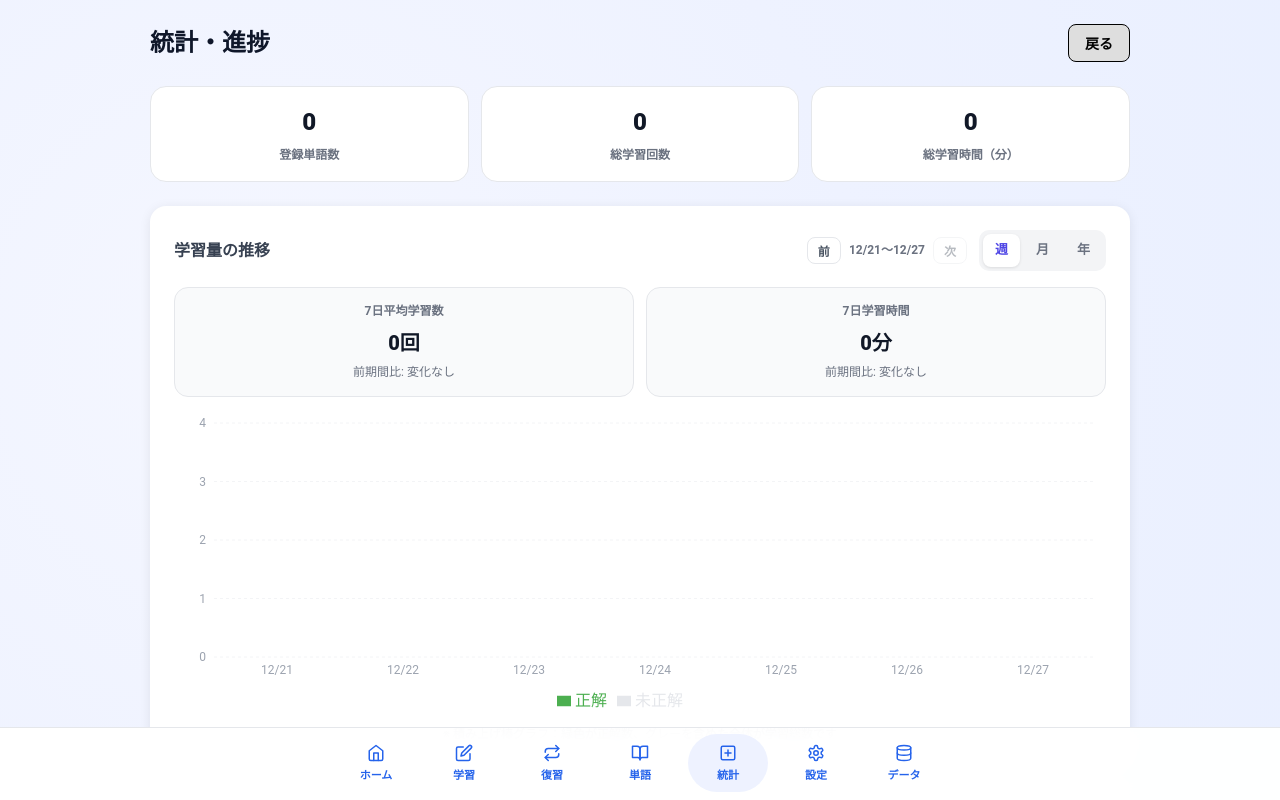
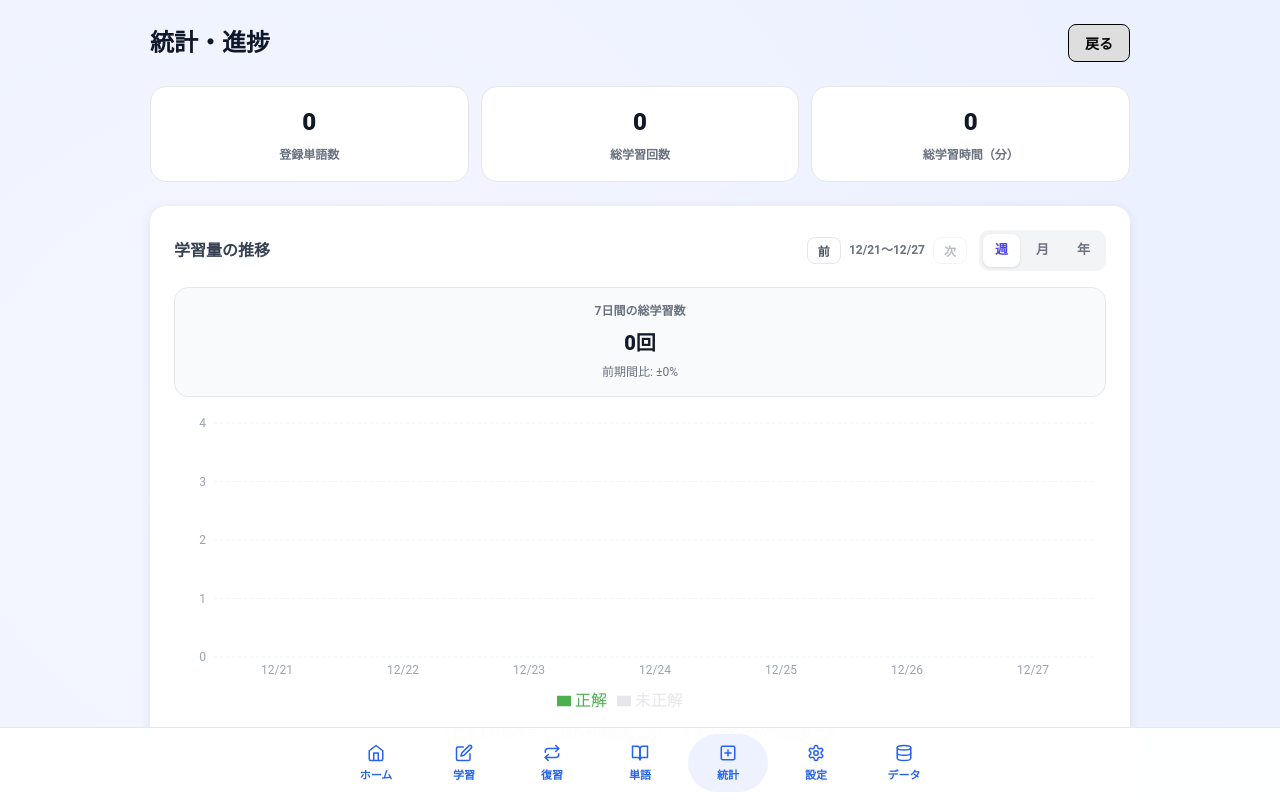
Before and after one commit to kazurytaniy/english-learning-app, a React (Vite) app: page / in a window 1280 px wide. Both pictures are taken after a click on the button "統計". Shown: the top 800 px of the page. Built offline with nearby package versions, Linux system fonts and the light colour scheme.

Commit message:
Update status system, learning time logic, and stats improvements

```diff
--- a/src/components/StatsPage.jsx
+++ b/src/components/StatsPage.jsx
@@ -19,9 +19,9 @@ import { formatDateJst } from '../utils/date';
 
 const STATUS_COLORS = {
   'まだまだ': '#9e9e9e',
+  '読める': '#2196f3',
+  '話せる': '#4caf50',
   '聞ける': '#ffc107',
-  '話せる': '#4caf50',
-  '書ける': '#2196f3',
   'マスター': '#ffd700',
 };
 
@@ -74,6 +74,7 @@ const buildWeekData = (dayMap, weekOffset) => {
       correct: entry.correct,
       incorrect: entry.count - entry.correct,
       time: entry.time,
+      accuracy: entry.count > 0 ? Math.round((entry.correct / entry.count) * 100) : 0,
     });
   }
   return { data, start, end: new Date(start.getTime() + 6 * 86400000) };
@@ -98,6 +99,7 @@ const buildMonthData = (dayMap, monthOffset) => {
       correct: entry.correct,
       incorrect: entry.count - entry.correct,
       time: entry.time,
+      accuracy: entry.count > 0 ? Math.round((entry.correct / entry.count) * 100) : 0,
     });
   }
   return { data, start, end };
@@ -118,6 +120,7 @@ const buildYearData = (monthMap, yearOffset) => {
       correct: entry.correct,
       incorrect: entry.count - entry.correct,
       time: entry.time,
+      accuracy: entry.count > 0 ? Math.round((entry.correct / entry.count) * 100) : 0,
     });
   }
   const start = new Date(today);
@@ -147,12 +150,11 @@ const formatDuration = (ms) => {
 };
 
 const trendLabel = (current, previous) => {
-  if (previous === 0 && current === 0) return '変化なし';
-  if (previous === 0) return '増加';
+  if (previous === 0 && current === 0) return '±0%';
+  if (previous === 0) return '+100%';
   const diff = current - previous;
   const pct = Math.round((diff / previous) * 100);
-  if (pct === 0) return '変化なし';
-  return pct > 0 ? `増加 +${pct}%` : `減少 ${pct}%`;
+  return (pct >= 0 ? '+' : '') + pct + '%';
 };
 
 const sumDayRange = (dayMap, start, days) => {
@@ -226,57 +228,28 @@ export default function StatsPage({ repo, onBack }) {
     : formatRangeLabel(activityPayload.start, activityPayload.end);
 
   const highlight = useMemo(() => {
+    let current, previous, label;
+
     if (mode === 'year') {
       const currentStart = new Date(activityPayload.start);
       const previousStart = new Date(currentStart);
       previousStart.setMonth(currentStart.getMonth() - 12);
-      const current = sumMonthRange(monthMap, currentStart, 12);
-      const previous = sumMonthRange(monthMap, previousStart, 12);
-      return {
-        periodLabel: '12ヶ月',
-        avgCount: Math.round(current.totalCount / 12),
-        totalTime: current.totalTime,
-        countTrend: trendLabel(current.totalCount, previous.totalCount),
-        timeTrend: trendLabel(current.totalTime, previous.totalTime),
-      };
-    }
-    const days = mode === 'week' ? 7 : 31;
-
-    // 7日平均の場合は「当日を含む7日間」の集計にする（スライディングウィンドウ）
-    if (mode === 'week') {
-      const today = toJstMidnight(new Date());
-      const currentEnd = new Date(today);
-      currentEnd.setDate(today.getDate() - (weekOffset * 7));
-
-      const currentStart = new Date(currentEnd);
-      currentStart.setDate(currentEnd.getDate() - 6);
-
-      const previousEnd = new Date(currentStart);
-      previousEnd.setDate(currentStart.getDate() - 1);
-
-      const previousStart = new Date(previousEnd);
-      previousStart.setDate(previousEnd.getDate() - 6);
-
-      const current = sumDayRange(dayMap, currentStart, 7);
-      const previous = sumDayRange(dayMap, previousStart, 7);
-
-      return {
-        periodLabel: '7日',
-        avgCount: Math.round(current.totalCount / 7),
-        totalTime: current.totalTime,
-        countTrend: trendLabel(current.totalCount, previous.totalCount),
-        timeTrend: trendLabel(current.totalTime, previous.totalTime),
-      };
+      current = sumMonthRange(monthMap, currentStart, 12);
+      previous = sumMonthRange(monthMap, previousStart, 12);
+      label = '12ヶ月';
+    } else {
+      const days = mode === 'week' ? 7 : 31;
+      const currentStart = new Date(activityPayload.start);
+      const previousStart = new Date(currentStart);
+      previousStart.setDate(currentStart.getDate() - days);
+      current = sumDayRange(dayMap, currentStart, days);
+      previous = sumDayRange(dayMap, previousStart, days);
+      label = mode === 'week' ? '7日間' : '31日間';
     }
 
-    const currentStart = new Date(activityPayload.start);
-    const previousStart = new Date(currentStart);
-    previousStart.setDate(currentStart.getDate() - days);
-    const current = sumDayRange(dayMap, currentStart, days);
-    const previous = sumDayRange(dayMap, previousStart, days);
     return {
-      periodLabel: mode === 'week' ? '7日' : '31日',
-      avgCount: Math.round(current.totalCount / days),
+      periodLabel: label,
+      totalCount: current.totalCount,
       totalTime: current.totalTime,
       countTrend: trendLabel(current.totalCount, previous.totalCount),
       timeTrend: trendLabel(current.totalTime, previous.totalTime),
@@ -299,18 +272,47 @@ export default function StatsPage({ repo, onBack }) {
     }));
   }, [items]);
 
-  const cumulativeData = useMemo(() => {
-    let sum = 0;
-    return activityData.map((d) => {
-      sum += d.count;
-      return { ...d, cumulative: sum };
-    });
-  }, [activityData]);
-
   const totalStatusCount = useMemo(
     () => currentStatusData.reduce((acc, cur) => acc + cur.value, 0),
     [currentStatusData],
   );
+
+  const renderTimeTooltip = ({ active, payload, label }) => {
+    if (active && payload && payload.length) {
+      const timeData = payload.find(p => p.dataKey === 'time');
+      const countData = payload.find(p => p.dataKey === 'count');
+      const ms = timeData ? timeData.value : 0;
+      const count = countData ? countData.value : 0;
+      return (
+        <div style={{ backgroundColor: '#fff', padding: '12px', borderRadius: '12px', border: '1px solid #f3f4f6', boxShadow: '0 4px 12px rgba(0,0,0,0.1)' }}>
+          <p style={{ margin: '0 0 8px', fontWeight: 'bold', color: '#374151', fontSize: '14px' }}>{label}</p>
+          <div style={{ color: '#6366f1', fontSize: '13px', fontWeight: 600, marginBottom: '4px' }}>
+            学習時間: {formatDuration(ms)}
+          </div>
+          <div style={{ color: '#6b7280', fontSize: '13px', fontWeight: 600 }}>
+            学習回数: {count}回
+          </div>
+        </div>
+      );
+    }
+    return null;
+  };
+
+  const renderAccuracyTooltip = ({ active, payload, label }) => {
+    if (active && payload && payload.length) {
+      const val = payload[0].value;
+      const color = val > 70 ? '#2196f3' : val >= 50 ? '#4caf50' : val >= 33 ? '#ffc107' : '#f44336';
+      return (
+        <div style={{ backgroundColor: '#fff', padding: '12px', borderRadius: '12px', border: '1px solid #f3f4f6', boxShadow: '0 4px 12px rgba(0,0,0,0.1)' }}>
+          <p style={{ margin: '0 0 8px', fontWeight: 'bold', color: '#374151', fontSize: '14px' }}>{label}</p>
+          <div style={{ color: color, fontSize: '15px', fontWeight: 800 }}>
+            正解率: {val}%
+          </div>
+        </div>
+      );
+    }
+    return null;
+  };
 
   const renderBarTooltip = ({ active, payload, label }) => {
     if (active && payload && payload.length) {
@@ -574,15 +576,10 @@ export default function StatsPage({ repo, onBack }) {
           </div>
 
           <div className="highlight-grid">
-            <div className="highlight-item">
-              <div className="highlight-title">{highlight.periodLabel}平均学習数</div>
-              <div className="highlight-value">{highlight.avgCount}回</div>
+            <div className="highlight-item" style={{ gridColumn: 'span 3' }}>
+              <div className="highlight-title">{highlight.periodLabel}の総学習数</div>
+              <div className="highlight-value">{highlight.totalCount}回</div>
               <div className="highlight-sub">前期間比: {highlight.countTrend}</div>
-            </div>
-            <div className="highlight-item">
-              <div className="highlight-title">{highlight.periodLabel}学習時間</div>
-              <div className="highlight-value">{formatDuration(highlight.totalTime)}</div>
-              <div className="highlight-sub">前期間比: {highlight.timeTrend}</div>
             </div>
           </div>
 
@@ -605,16 +602,65 @@ export default function StatsPage({ repo, onBack }) {
         </div>
 
         <div className="stats-card">
-          <div className="chart-title">累積学習回数</div>
-          <div style={{ height: 300, width: '100%' }}>
+          <div className="chart-title">学習頻度の推移</div>
+
+          <div className="highlight-grid" style={{ gridTemplateColumns: '1fr 1fr' }}>
+            <div className="highlight-item">
+              <div className="highlight-title">{highlight.periodLabel}の総学習数</div>
+              <div className="highlight-value">{highlight.totalCount}回</div>
+              <div className="highlight-sub">前期間比: {highlight.countTrend}</div>
+            </div>
+            <div className="highlight-item">
+              <div className="highlight-title">{highlight.periodLabel}の学習時間</div>
+              <div className="highlight-value">{formatDuration(highlight.totalTime)}</div>
+              <div className="highlight-sub">前期間比: {highlight.timeTrend}</div>
+            </div>
+          </div>
+
+          <div style={{ height: 350, width: '100%' }}>
             <ResponsiveContainer width="100%" height="100%">
-              <LineChart data={cumulativeData} margin={{ top: 10, right: 10, left: -20, bottom: 0 }}>
+              <BarChart data={activityData} margin={{ top: 10, right: 10, left: -20, bottom: 0 }}>
                 <CartesianGrid strokeDasharray="3 3" vertical={false} stroke="#f3f4f6" />
                 <XAxis dataKey="label" axisLine={false} tickLine={false} tick={{ fontSize: 12, fill: '#9ca3af' }} />
-                <YAxis axisLine={false} tickLine={false} tick={{ fontSize: 12, fill: '#9ca3af' }} />
-                <Tooltip contentStyle={{ borderRadius: 12, border: 'none', boxShadow: '0 4px 12px rgba(0,0,0,0.1)' }} />
-                <Line type="monotone" dataKey="cumulative" name="累積回数" stroke="#4f46e5" strokeWidth={3} dot={false} />
-              </LineChart>
+                <YAxis
+                  axisLine={false}
+                  tickLine={false}
+                  tick={{ fontSize: 12, fill: '#9ca3af' }}
+                  tickFormatter={(val) => (val > 0 ? `${val}回` : '0')}
+                />
+                <Tooltip content={renderTimeTooltip} cursor={{ fill: '#f9fafb' }} />
+                <Bar dataKey="count" name="学習回数" fill="#6366f1" radius={[4, 4, 0, 0]} />
+              </BarChart>
+            </ResponsiveContainer>
+          </div>
+          <div className="muted" style={{ textAlign: 'center', marginTop: 12, fontSize: 11 }}>
+            ※ 棒グラフは学習回数を表しています。マウスオーバーで学習時間も確認できます。
+          </div>
+        </div>
+
+        <div className="stats-card">
+          <div className="chart-title">正解率の推移</div>
+          <div style={{ height: 250, width: '100%' }}>
+            <ResponsiveContainer width="100%" height="100%">
+              <BarChart data={activityData} margin={{ top: 10, right: 10, left: -20, bottom: 0 }}>
+                <CartesianGrid strokeDasharray="3 3" vertical={false} stroke="#f3f4f6" />
+                <XAxis dataKey="label" axisLine={false} tickLine={false} tick={{ fontSize: 12, fill: '#9ca3af' }} />
+                <YAxis
+                  axisLine={false}
+                  tickLine={false}
+                  tick={{ fontSize: 12, fill: '#9ca3af' }}
+                  domain={[0, 100]}
+                  tickFormatter={(val) => `${val}%`}
+                />
+                <Tooltip content={renderAccuracyTooltip} cursor={{ fill: '#f9fafb' }} />
+                <Bar dataKey="accuracy" name="正解率" radius={[4, 4, 0, 0]}>
+                  {activityData.map((entry, index) => {
+                    const val = entry.accuracy;
+                    const color = val > 70 ? '#2196f3' : val >= 50 ? '#4caf50' : val >= 33 ? '#ffc107' : '#f44336';
+                    return <Cell key={`cell-${index}`} fill={color} />;
+                  })}
+                </Bar>
+              </BarChart>
             </ResponsiveContainer>
           </div>
         </div>
--- a/src/repo.js
+++ b/src/repo.js
@@ -67,6 +67,7 @@ export function useRepo() {
 
   // Attempts
   const addAttempt = async (att) => db.add('attempts', att);
+  const updateAttempt = async (att) => db.put('attempts', att);
   const listAttempts = async () => db.getAll('attempts');
 
   // Trophies
@@ -132,6 +133,7 @@ export function useRepo() {
     saveProgress,
     listProgress,
     addAttempt,
+    updateAttempt,
     listAttempts,
     listAchievements,
     addAchievement,
--- a/src/utils/constants.js
+++ b/src/utils/constants.js
@@ -1 +1 @@
-export const STATUS_LEVELS = ['まだまだ', '聞ける', '話せる', '書ける', 'マスター'];
+export const STATUS_LEVELS = ['まだまだ', '読める', '話せる', '聞ける', 'マスター'];
```
Also changed, not shown: src/components/DataManagement.jsx (+24 -3 lines), src/components/FreeReview.jsx (+4 -4 lines), src/components/LearnPage.jsx (+18 -1 lines), src/components/WordList.jsx (+9 -2 lines), src/services/scheduleService.js (+29 -6 lines).
